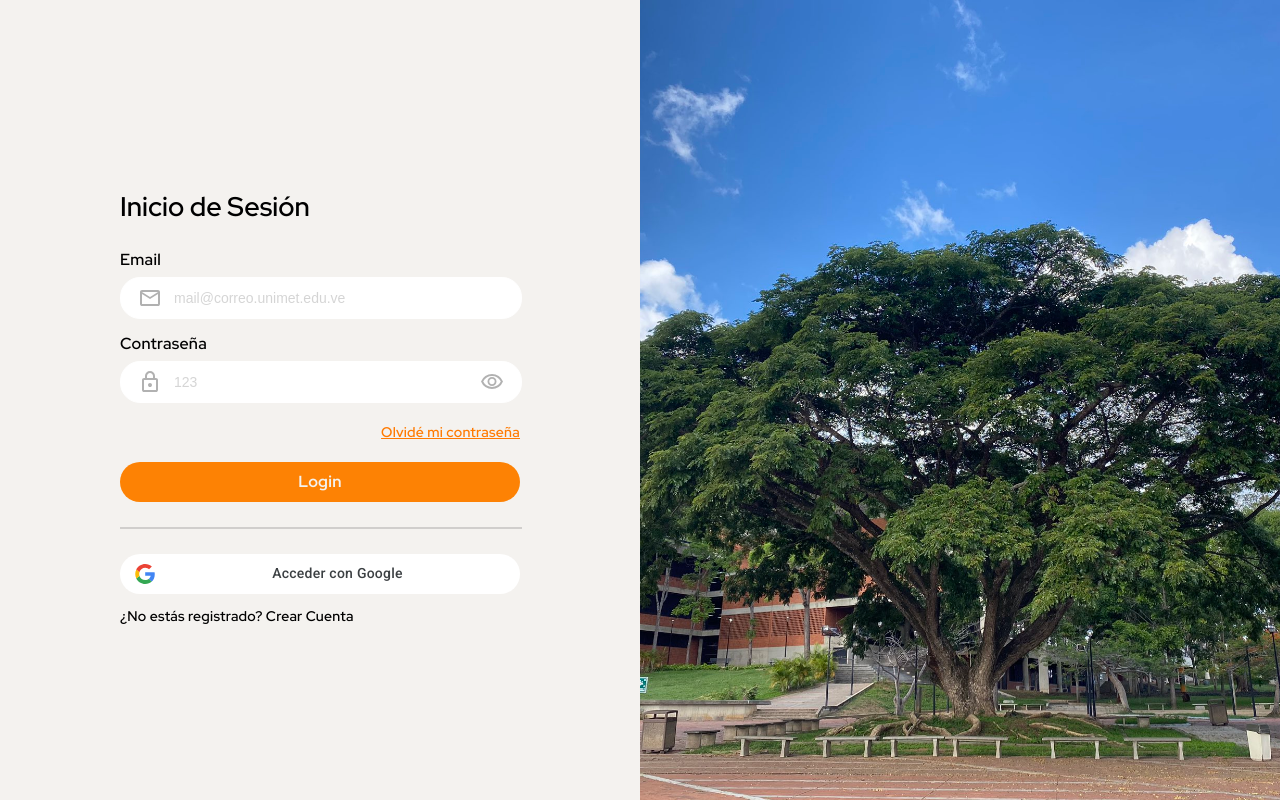
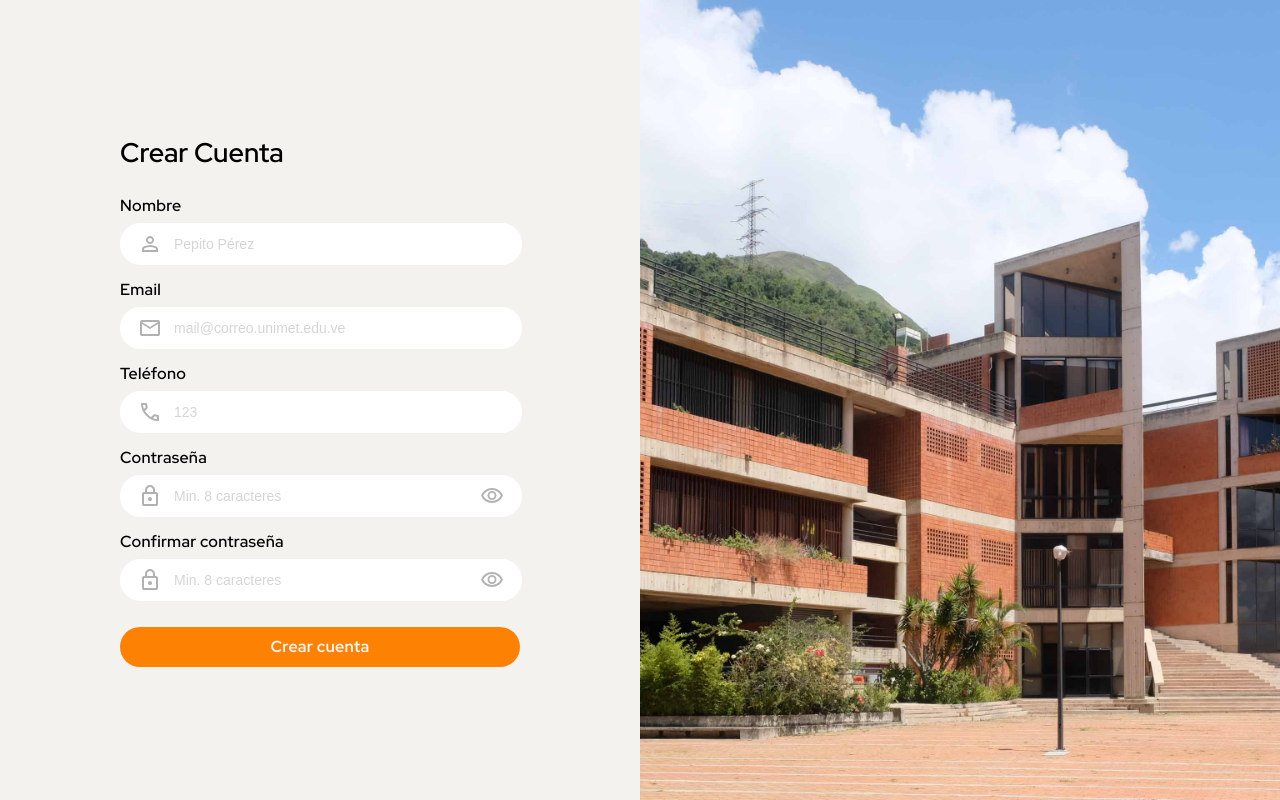
Before and after one commit to Luriannys/Proyecto-SistemasdeInfo, a React (Vite) app: page / in a window 1280 px wide. Built offline with nearby package versions, Linux system fonts and the light colour scheme.

Commit message:
Adds register page

```diff
--- a/src/App.jsx
+++ b/src/App.jsx
@@ -3,12 +3,13 @@ import reactLogo from './assets/react.svg'
 import viteLogo from '/vite.svg'
 import './App.css'
 import Login from './pages/login/login'
+import Register from './pages/register/register'
 
 function App() {
 
   return (
     <>
-      <Login></Login>
+      <Register></Register>
     </>
   )
 }
--- /dev/null
+++ b/src/pages/register/register.css
@@ -0,0 +1,100 @@
+.Register {
+    display: flex;
+    flex-direction: row;
+    height: 100vh;
+}
+
+.container {
+    flex-basis: 50%;
+    display: flex;
+    flex-direction: column;
+    justify-content: center;
+    align-items: center;
+}
+
+.register-form {
+    width: 400px;
+
+}
+
+.title {
+    width: 100%;
+    text-align: left;
+    font-family: "Red Hat Display";
+    font-size: 27px;
+    font-style: normal;
+    font-weight: 600;
+    line-height: normal;
+}
+
+.forgot {
+    width: 400px;
+    text-align: end;
+    color: #FF7A00;
+    font-family: "Red Hat Display";
+    font-size: 14px;
+    font-style: normal;
+    font-weight: 500;
+    line-height: 17px;
+    letter-spacing: 0.25px;
+    margin: 21px 0px;
+}
+
+button.send {
+    display: flex;
+    width: 100%;
+    height: 40px;
+    padding: 10px;
+    border: none;
+    border-radius: 20px;
+    align-items: center;
+    margin: 26px 0px;
+
+    justify-content: center;
+    gap: 10px;
+    flex-shrink: 0;
+    background: #FD8204;
+    color: #F4F2EF;
+    font-family: "Red Hat Display";
+    font-size: 16px;
+    font-style: normal;
+    font-weight: 700;
+    line-height: 17px;
+    letter-spacing: 0.25px;
+
+}
+
+.banner {
+    flex-basis: 50%;
+}
+
+.university-image {
+    object-fit: cover;
+    width: 50vw;
+    height: 100vh;
+    display: block;
+}
+
+@media screen and (max-width: 1000px) {
+    .container {
+        flex-basis: 100%;
+    }
+
+    div.banner {
+        display: none;
+    }
+}
+
+@media screen and (max-width: 480px) {
+    .container {
+        flex-basis: 100%;
+    }
+
+    .register-form {
+        width: 100% !important;
+    }
+
+    div.banner {
+        display: none;
+    }
+}
--- /dev/null
+++ b/src/pages/register/register.jsx
@@ -0,0 +1,32 @@
+import React from "react";
+import './register.css'
+import CustomInput from '../../components/form/form'
+import email_icon from '../../assets/email.svg';
+import lock_icon from '../../assets/lock.svg';
+import eye_icon from '../../assets/eye.svg';
+import person_icon from '../../assets/person.svg'
+import phone_icon from '../../assets/phone.svg'
+import university from '../../assets/university.jpeg';
+
+export default function Register() {
+    return (
+        <div className="Register">
+            <div className="container">
+                <div className="register-form">
+                    <h2 className="title">Crear Cuenta</h2>
+                    <CustomInput label={"Nombre"} preffixIcon={<img src={person_icon} className="icon" alt="icon" />} type={'text'} placeholder={"Pepito Pérez"}></CustomInput>
+                    <CustomInput label={"Email"} preffixIcon={<img src={email_icon} className="icon" alt="icon" />} type={'email'} placeholder={"mail@correo.unimet.edu.ve"}></CustomInput>
+                    <CustomInput label={"Teléfono"} preffixIcon={<img src={phone_icon} className="icon" alt="icon" />} type={'tel'} placeholder={"123"}></CustomInput>
+                    <CustomInput label={"Contraseña"} preffixIcon={<img src={lock_icon} className="icon" alt="icon" />} suffixIcon={<img src={eye_icon} className="icon" alt="icon" />} type={'password'} placeholder={"Min. 8 caracteres"}></CustomInput>
+                    <CustomInput label={"Confirmar contraseña"} preffixIcon={<img src={lock_icon} className="icon" alt="icon" />} suffixIcon={<img src={eye_icon} className="icon" alt="icon" />} type={'password'} placeholder={"Min. 8 caracteres"}></CustomInput>
+                    <button type="button" class="send">Crear cuenta</button>
+                </div>
+            </div>
+
+            <div className="banner">
+                <img src={university} alt="university" className="university-image" />
+            </div>
+        </div>
+
+    )
+}
```
